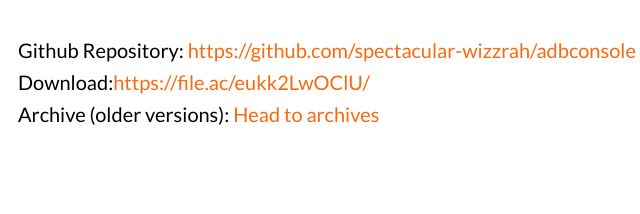
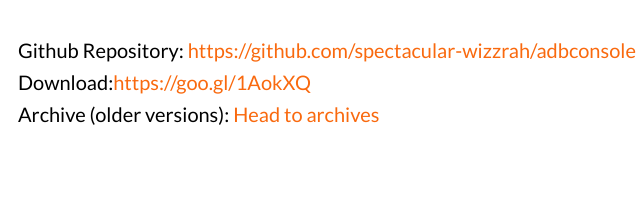
Before and after one commit to spectacular-wizzrah/spectacular-wizzrah.github.io, a plain HTML site: page index.html in a window 1280 px wide. Shown: the part 807-1021 px from the top of the page, 297-937 px from the left. Drawn offline with nearby package versions, Linux system fonts and the light colour scheme.

Commit message:
Update index.html

```diff
--- a/index.html
+++ b/index.html
@@ -90,7 +90,7 @@
         <br><br>
         Github Repository: <a href="https://github.com/spectacular-wizzrah/adbconsole" class="link" target="_blank">https://github.com/spectacular-wizzrah/adbconsole</a>
         <br>
-        Download:<a href="https://file.ac/eukk2LwOClU/" class="link" target="_blank">https://file.ac/eukk2LwOClU/</a>
+        Download:<a href="https://goo.gl/1AokXQ" class="link" target="_blank">https://goo.gl/1AokXQ</a>
         <br>
         Archive (older versions): <a href="/archive/adb-console/index.html" class="link" target="_blank">Head to archives</a>
         </p>
```
